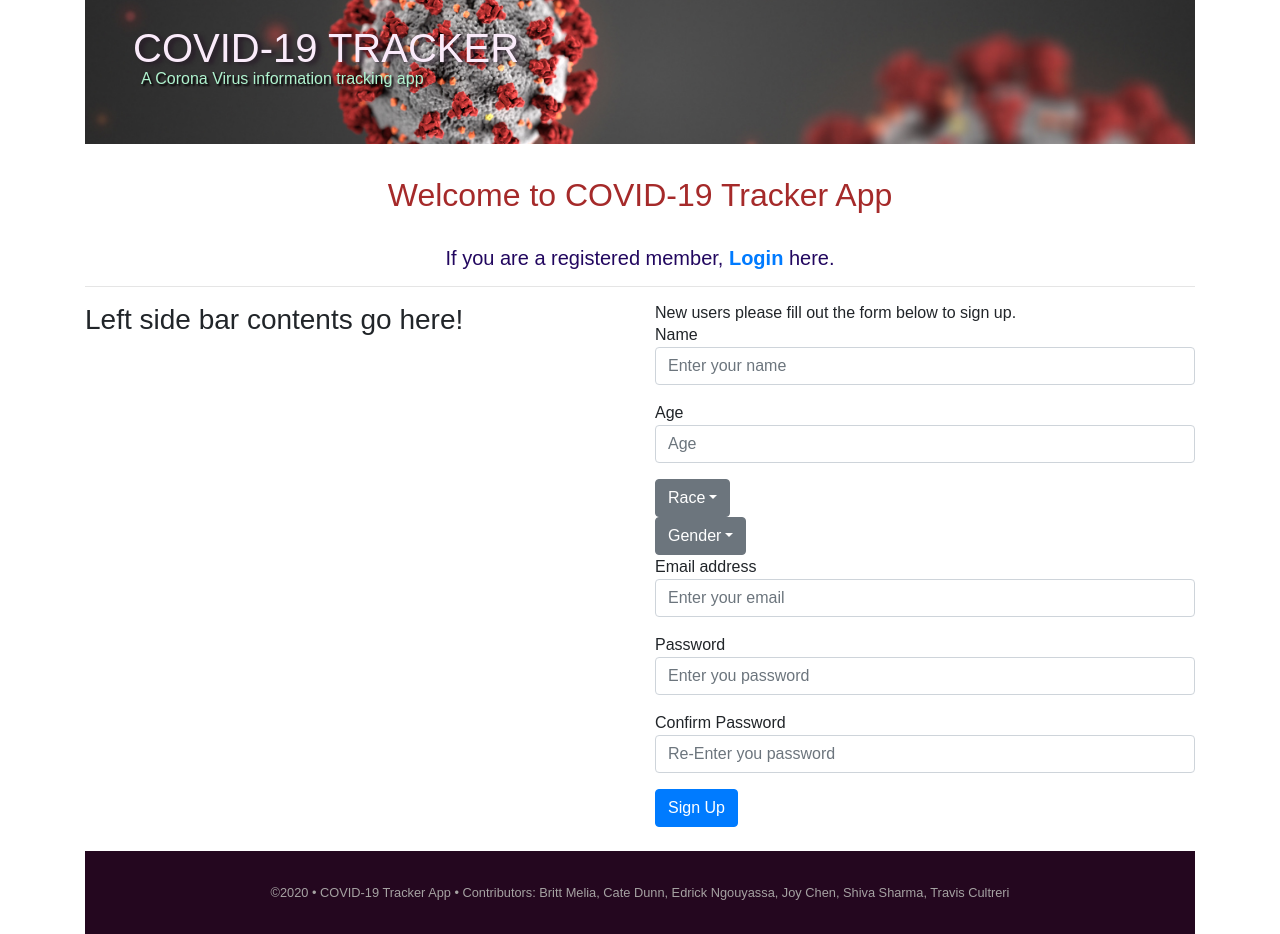
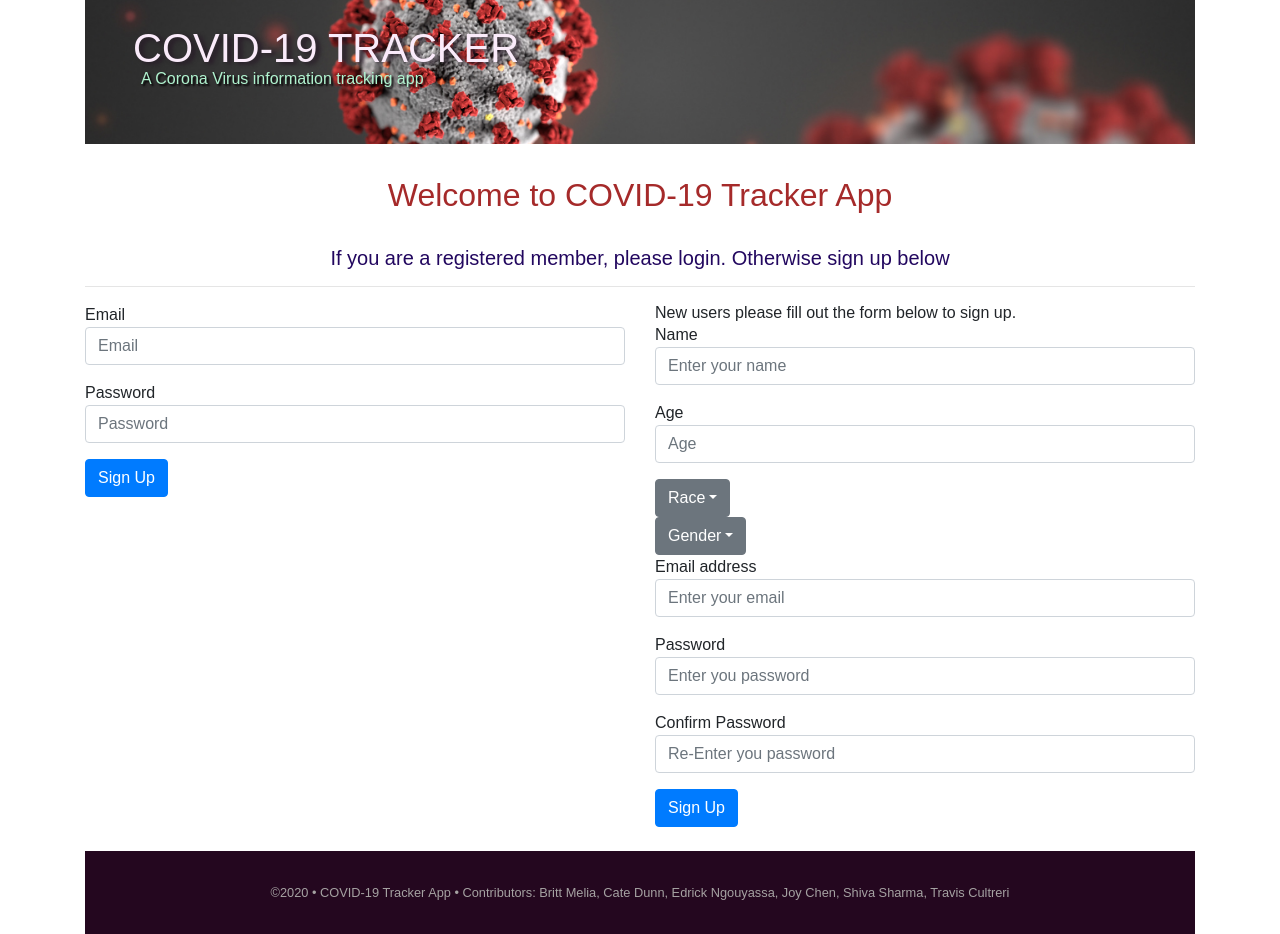
Before and after one commit to traviscult/COVID-19-Tracker, a React (Create React App) app in the folder client/: page / in a window 1280 px wide. Built offline with nearby package versions, Linux system fonts and the light colour scheme; no server answers.

Commit message:
pushing the login form so i can pull master. DO NOT MERGE WITH MASTER

```diff
--- a/client/src/App.js
+++ b/client/src/App.js
@@ -42,8 +42,8 @@ function App() {
 		});
 	};
 
-	const login = (name, password) => {
-		AUTH.login(name, password).then(response => {
+	const login = (email, password) => {
+		AUTH.login(email, password).then(response => {
       console.log(response.data);
       if (response.status === 200) {
         // update the state
@@ -90,7 +90,7 @@ function App() {
         <BrowserRouter>
 
 
-          <Route exact path="/" component={() => <Home signUpUser={signUpUser}/>} />
+          <Route exact path="/" component={() => <Home signUpUser={signUpUser} login={login}/>} />
           <Route exact path="/search" component={Search} />
           <Route exact path="/result" component={Result} />
           <Route exact path="/members" component={Members} />
--- a/client/src/components/homeComponents/Form.jsx
+++ b/client/src/components/homeComponents/Form.jsx
@@ -16,7 +16,7 @@ function SignupForm(props) {
   const [redirectTo, setRedirectTo] = useState(null);
 
   const handleChange = (event) => {
-    console.log(event.target.value)
+    // console.log(event.target.value)
     setUserObject({
       ...userObject,
       [event.target.name]: event.target.value
--- a/client/src/components/homeComponents/LeftSideBar.jsx
+++ /dev/null
@@ -1,14 +0,0 @@
-import React from 'react';
-
-const LeftSideBar = () => {
-  return (
-    <>
-      <div className="col-12 col-md-6">
-
-        <h3>Left side bar contents go here!</h3>
-
-      </div>
-    </>
-  )
-}
-export default LeftSideBar;
--- /dev/null
+++ b/client/src/components/homeComponents/Login.jsx
@@ -0,0 +1,53 @@
+import React, { useState } from 'react';
+import { Redirect } from 'react-router-dom';
+
+const Login = (props) => {
+  const [userObject, setUserObject] = useState({
+    email: '',
+    password: ''
+  });
+  const [redirectTo, setRedirectTo] = useState(null);
+
+	const handleChange = (event) => {
+    console.log(event.target.value)
+		setUserObject({
+      ...userObject,
+			[event.target.name]: event.target.value
+		});
+	};
+
+	const handleSubmit = (event) => {
+		event.preventDefault();
+		props.login({
+      email: userObject.email,
+      password: userObject.password,
+      isLoggedIn: true
+    });
+		setRedirectTo('/members');
+  };
+
+  if (redirectTo) {
+    return <Redirect to={{ pathname: redirectTo }} />
+  }
+
+  return (
+    <>
+      <div className="col-12 col-md-6">
+
+      <form>
+          <div className="form-group">
+            <label for="email">Email</label>
+            <input type="text" className="form-control" name="email" value={userObject.email} onChange={handleChange} placeholder="Email" />
+          </div>
+          <div className="form-group">
+            <label for="password">Password</label>
+            <input type="password" className="form-control" name="password" value={userObject.password} onChange={handleChange} placeholder="Password" />
+          </div>
+          <button type="submit" onClick={handleSubmit} className="btn btn-primary mb-4">Sign Up</button>
+        </form>
+
+      </div>
+    </>
+  )
+}
+export default Login;
--- a/client/src/components/homeComponents/MainContents.jsx
+++ b/client/src/components/homeComponents/MainContents.jsx
@@ -1,12 +1,12 @@
 import React from 'react'
 import Form from './Form'
-import LeftSideBar from './LeftSideBar';
+import Login from './Login';
 
 const MainContents = (props) => {
   return (
     <>
       <div className="row">
-        <LeftSideBar />
+        <Login login={props.login}/>
         <Form signUpUser={props.signUpUser}/>
       </div>
     </>
--- a/client/src/pages/Home.js
+++ b/client/src/pages/Home.js
@@ -11,7 +11,7 @@ const Home = (props) => {
         <Header />
         <div className="homePageContent">
          <h2>Welcome to COVID-19 Tracker App </h2>
-    <h5>If you are a registered member, <span id="signIn"> Login </span> here.</h5>
+    <h5>If you are a registered member, please login. Otherwise sign up below</h5>
 
           <hr />
         </div>
--- a/client/src/utils/AUTH.js
+++ b/client/src/utils/AUTH.js
@@ -3,7 +3,6 @@ import axios from "axios";
 export default {
   // Gets user info
   getUser: function() {
-    console.log("this is getting called")
     return axios.get('/auth/user');
   },
   // Logs the user out
@@ -12,6 +11,7 @@ export default {
   },
   // Log the user in
   login: function(email, password) {
+    console.log(email, password)
     return axios.post('/auth/login', { email, password });
   },
   // New user registration
```
